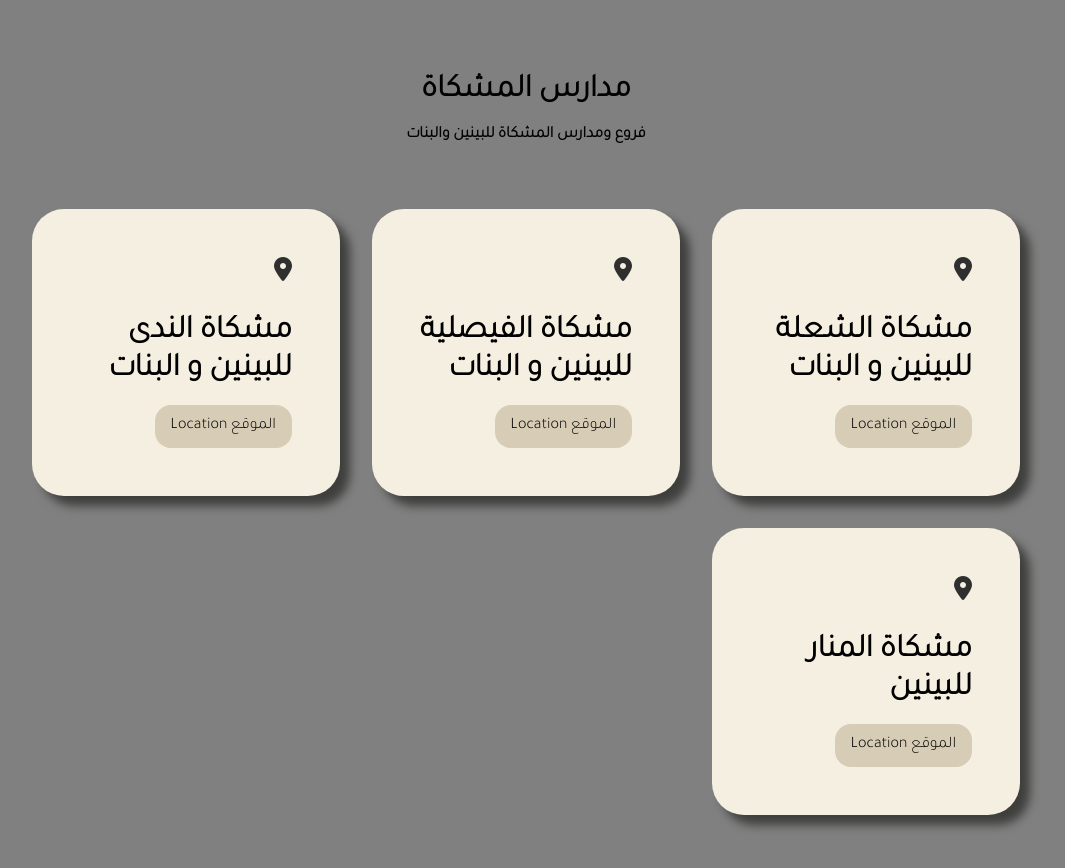
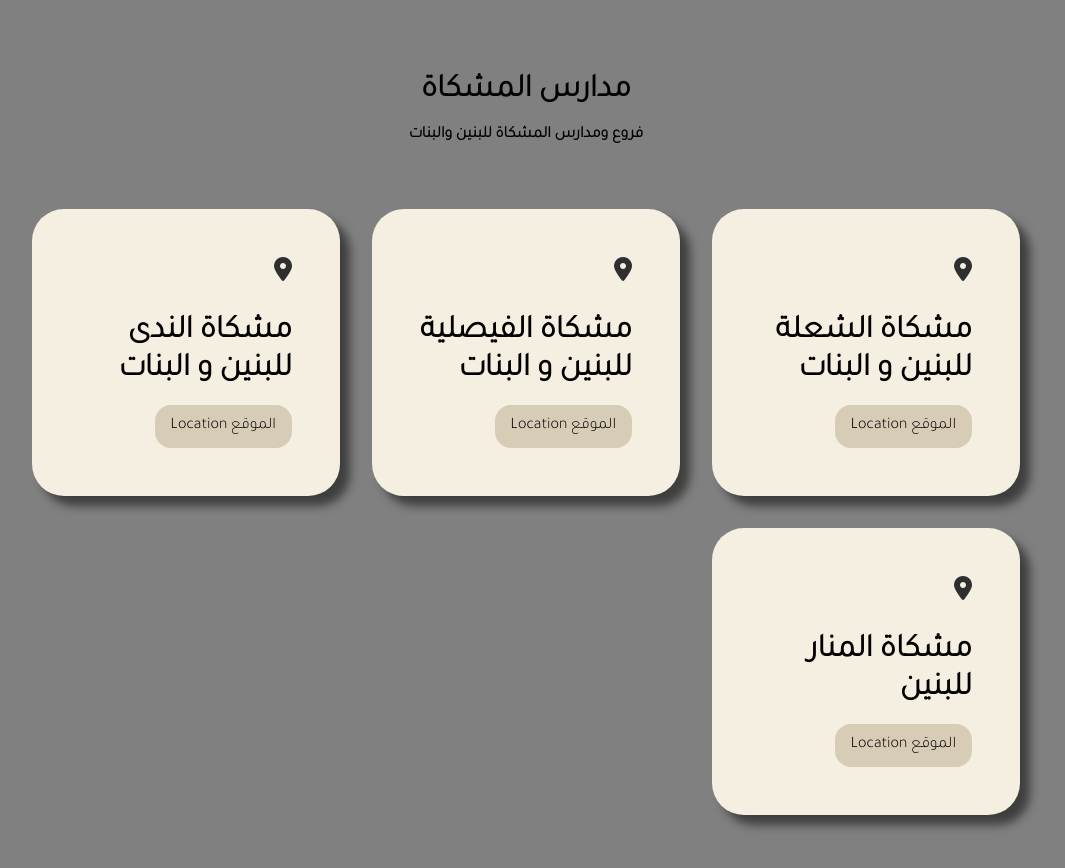
Before and after one commit to saeed12346/Meshkat-ALMnar, a plain HTML site: page index.html in a window 1280 px wide. Shown: the part 2660-3528 px from the top of the page, without its empty margins (114-1179 px from the left). Drawn offline with Linux system fonts and the light colour scheme.

Commit message:
Update 0.9 Fixing problems for the website for now any problem please report it to me -thank u

```diff
--- a/index.html
+++ b/index.html
@@ -117,26 +117,26 @@
 
       <div class="details">
         <section class="#movement3" id="movement3"><h2>مدارس المشكاة</h2></section>
-        <h6>فروع ومدارس المشكاة للبينين والبنات</h6>
+        <h6>فروع ومدارس المشكاة للبنين والبنات</h6>
         <div class="details-list">
           <div class="detail">
             <i class="fa-solid fa-location-dot"></i>
-            <h3>مشكاة الشعلة<br> للبينين و البنات</h3>
+            <h3>مشكاة الشعلة<br> للبنين و البنات</h3>
             <A href="https://goo.gl/maps/kHL5houDcRVNB5o69"><button class="cta dark">الموقع  Location </button></A>
           </div>
           <div class="detail">
             <i class="fa-solid fa-location-dot"></i>
-            <h3>مشكاة الفيصلية <br> للبينين و البنات</h3>
+            <h3>مشكاة الفيصلية <br> للبنين و البنات</h3>
             <A href="https://goo.gl/maps/A3cNBM5iCu4fTjaC8"><button class="cta dark">الموقع  Location </button></A>
         </div>
        <div class="detail">
         <i class="fa-solid fa-location-dot"></i>
-        <h3>مشكاة الندى<br> للبينين و البنات</h3>
+        <h3>مشكاة الندى<br> للبنين و البنات</h3>
         <A href="https://goo.gl/maps/kHL5houDcRVNB5o69"><button class="cta dark">الموقع  Location </button></A>
       </div>
       <div class="detail">
         <i class="fa-solid fa-location-dot"></i>
-        <h3>مشكاة المنار <br> للبينين</h3>
+        <h3>مشكاة المنار <br> للبنين</h3>
         <A href="https://goo.gl/maps/cSDezvX63wL3CRWE7"><button class="cta dark">الموقع  Location </button></A>
       </div>
       </div>
```
